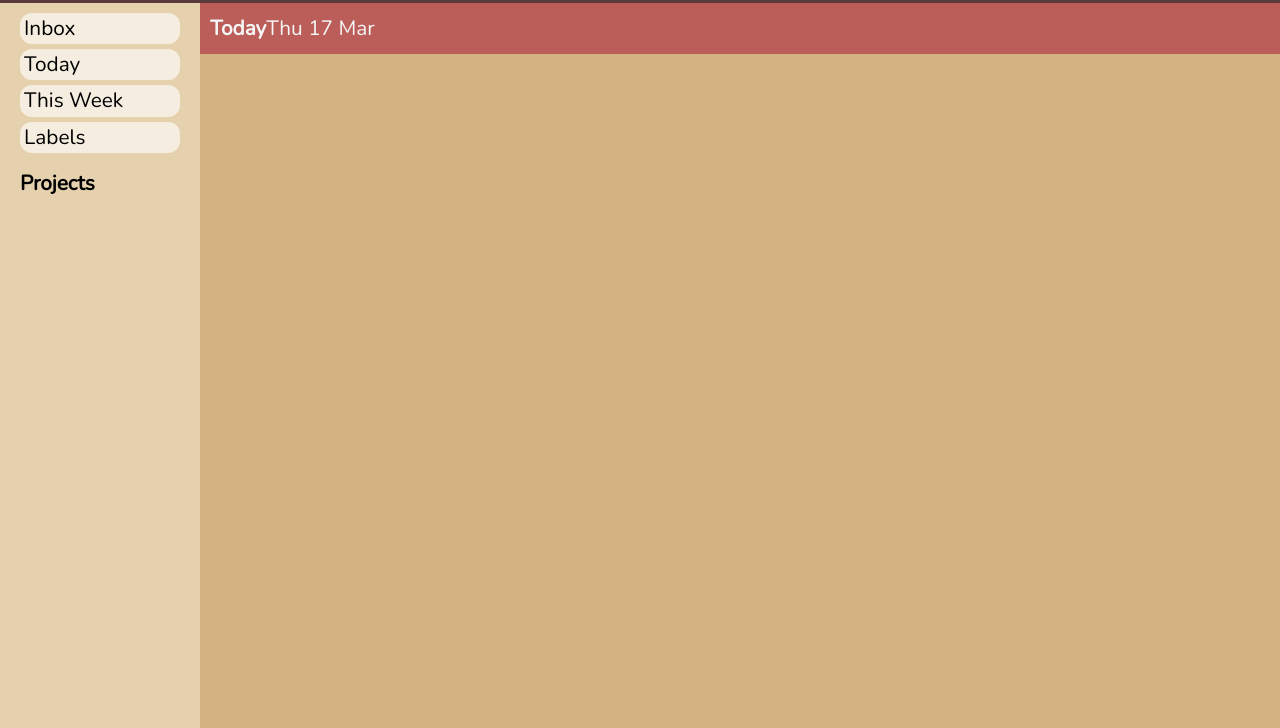
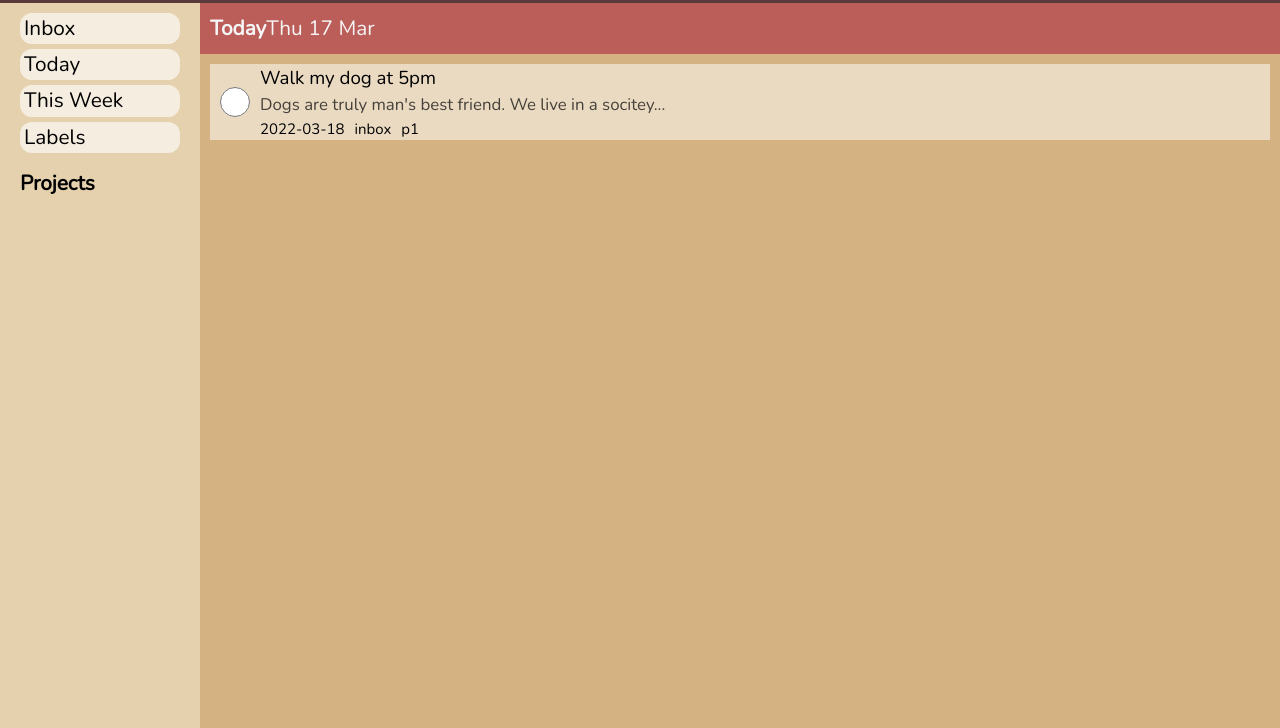
Before and after one commit to yosuanicolaus/odin-todo-list, a website built with webpack: page dist/index.html in a window 1280 px wide. Shown: the part 72-800 px from the top of the page. Built offline with nearby package versions, Linux system fonts and the light colour scheme.

Commit message:
add sample todo, style todo tab

```diff
--- a/src/DOM.js
+++ b/src/DOM.js
@@ -78,6 +78,7 @@ function createForm() {
 
 function createTodo(title, description = "", dueDate, project, priority) {
   const Todo = document.createElement("div");
+  Todo.id = "todo";
 
   const check = document.createElement("input");
   check.setAttribute("type", "radio");
@@ -86,6 +87,9 @@ function createTodo(title, description = "", dueDate, project, priority) {
   taskTitle.textContent = title;
   const taskDescription = document.createElement("div");
   taskDescription.textContent = description;
+
+  const todoFlex = document.createElement("div");
+  todoFlex.id = "todoFlex";
   const taskDate = document.createElement("div");
   taskDate.textContent = dueDate;
   const taskProject = document.createElement("div");
@@ -93,14 +97,8 @@ function createTodo(title, description = "", dueDate, project, priority) {
   const taskPriority = document.createElement("div");
   taskPriority.textContent = priority;
 
-  Todo.append(
-    check,
-    taskTitle,
-    taskDescription,
-    taskDate,
-    taskProject,
-    taskPriority
-  );
+  todoFlex.append(taskDate, taskProject, taskPriority);
+  Todo.append(check, taskTitle, taskDescription, todoFlex);
 
   return Todo;
 }
@@ -139,3 +137,12 @@ export function render(dataProject) {
 addButton.onclick = () => addForm();
 
 export const formData = {};
+
+//sample todo
+submitForm(
+  "Walk my dog at 5pm",
+  `Dogs are truly man's best friend. We live in a socitey...`,
+  "2022-03-18",
+  "inbox",
+  "p1"
+);
--- a/src/style.css
+++ b/src/style.css
@@ -1,4 +1,4 @@
-@import url('https://fonts.googleapis.com/css2?family=Nunito:wght@300&display=swap');
+@import url("https://fonts.googleapis.com/css2?family=Nunito:wght@300&display=swap");
 
 :root {
   --c1: #e5d1ae;
@@ -6,7 +6,7 @@
   --c3: #bb5d58;
   --c4: #8d4f5c;
   --c5: #5a3a3d;
-  font-family: 'Nunito', sans-serif;
+  font-family: "Nunito", sans-serif;
   font-size: 1.3rem;
 }
 
@@ -81,3 +81,29 @@ main {
   padding: 10px;
   gap: 10px;
 }
+
+#todo {
+  background-color: rgba(255, 255, 255, 0.521);
+  display: grid;
+  grid-template-columns: 50px auto;
+  font-size: 0.9rem;
+}
+
+#todo > input {
+  grid-row: span 3;
+  margin: 10px;
+}
+
+#todo > div:nth-child(3) {
+  font-size: 0.9em;
+  color: rgba(0, 0, 0, 0.705);
+}
+
+#todoFlex {
+  display: flex;
+  font-size: 0.8em;
+}
+
+#todoFlex > div {
+  margin-right: 10px;
+}
```
